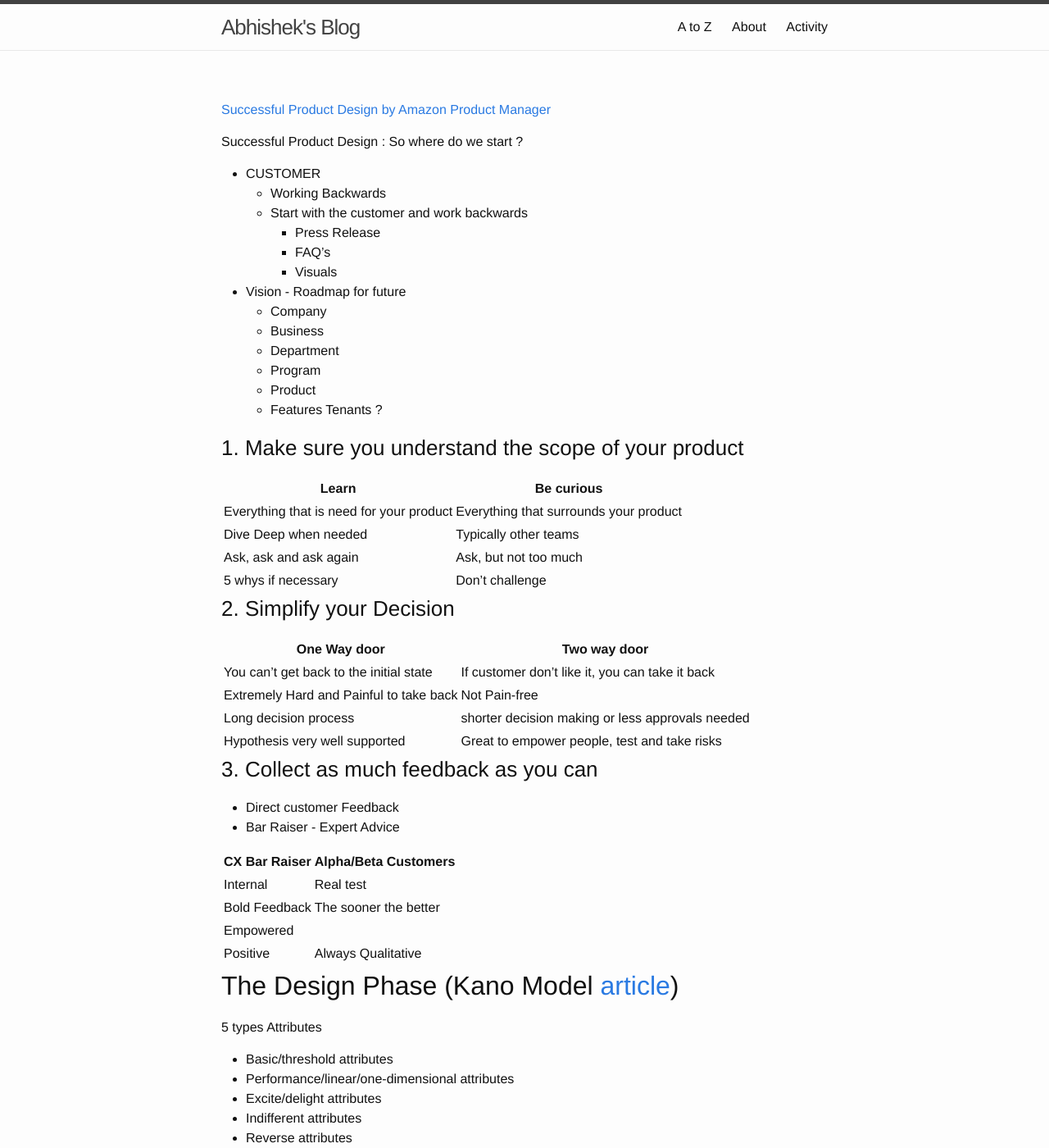
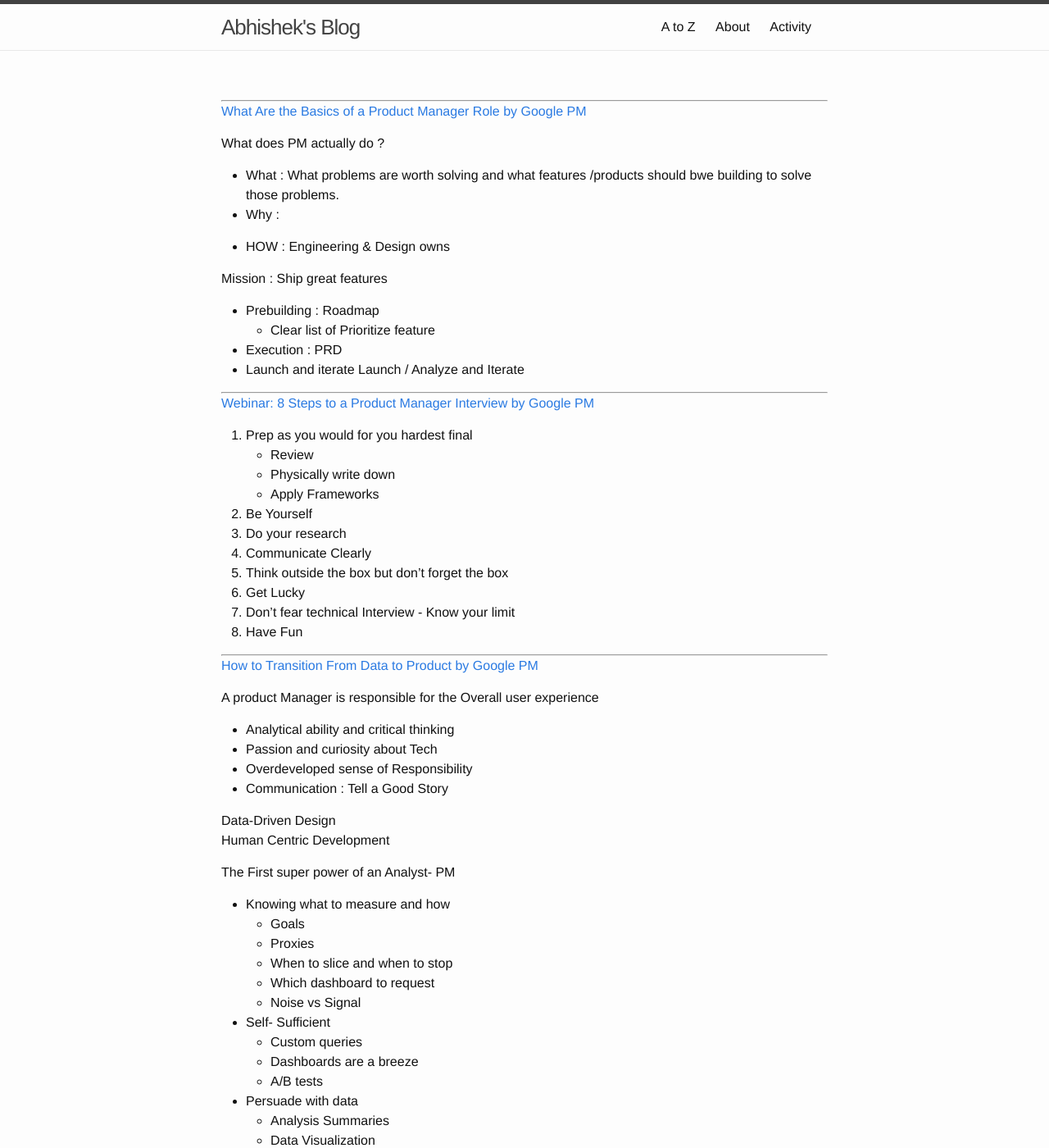
Before and after one commit to aageek/aageek.github.io, a Jekyll site: the page built from pm.md, in a window 1280 px wide and 1400 px high. Shown: the whole window at 82% size. Built offline with Jekyll 4.4.1, drawn with Linux system fonts in a browser that asks for light colours; our own code applies the rules of GitHub Pages for plain Markdown files; some of the changed text lies outside the part shown.

Commit message:
Update pm.md

```diff
--- a/pm.md
+++ b/pm.md
@@ -1,3 +1,91 @@
+
+
+
+----------------------------------------
+
+[What Are the Basics of a Product Manager Role by Google PM](https://www.youtube.com/watch?v=ntzB9pGsD3E)
+
+
+What does PM actually do ?
+* What  : What problems are worth solving and what features /products should bwe building to solve those problems.
+* Why :
+
+* HOW : Engineering & Design owns
+
+Mission : Ship great features
+* Prebuilding  : Roadmap
+    - Clear list of Prioritize feature
+* Execution  : PRD
+* Launch and iterate  Launch / Analyze and Iterate
+
+
+
+-----------------------
+
+[Webinar: 8 Steps to a Product Manager Interview by Google PM](https://www.youtube.com/watch?v=s_6-7LeNwRw)
+1. Prep as you would for you hardest final
+    * Review
+    * Physically write down
+    * Apply Frameworks
+
+2. Be Yourself
+3. Do your research
+4. Communicate Clearly
+5. Think outside the box but don't forget the box
+6. Get Lucky
+7. Don't fear technical Interview  - Know your limit
+8. Have Fun
+
+
+--------------------------
+
+[How to Transition From Data to Product by Google PM](https://www.youtube.com/watch?v=Y__ofC19MUU)
+
+A product Manager is responsible for the Overall user experience
+* Analytical ability and critical thinking
+* Passion and curiosity about Tech
+* Overdeveloped sense of Responsibility
+* Communication : Tell a Good Story
+
+
+Data-Driven Design
+Human Centric Development
+
+The First super power of an Analyst- PM
+
+* Knowing what to measure and how
+    - Goals
+    - Proxies
+    - When to slice and when to stop
+    - Which dashboard to request
+    - Noise vs Signal
+
+* Self- Sufficient
+    - Custom queries
+    - Dashboards are a breeze
+    - A/B tests
+
+* Persuade with data
+    - Analysis Summaries
+    - Data Visualization
+
+
+1. Validate  : Is this what you want?
+    - Shadow a PM at your company
+    - Volunteer to help out a proximate PM
+    - Volunteer to help a proximate PM -less team
+
+2. Apprenticeship  : Learn by doing
+    - Build something yourself
+    - larger scooped project with proximate PM or eng team
+    - Associate Product Manager roles
+
+3. Fill the gaps
+    - Read Books
+
+4. Prepare for Interview
+
+--------------------------
 
 [Successful Product Design by Amazon Product Manager](https://www.youtube.com/watch?v=0ljcedhDRNE)
 
```
